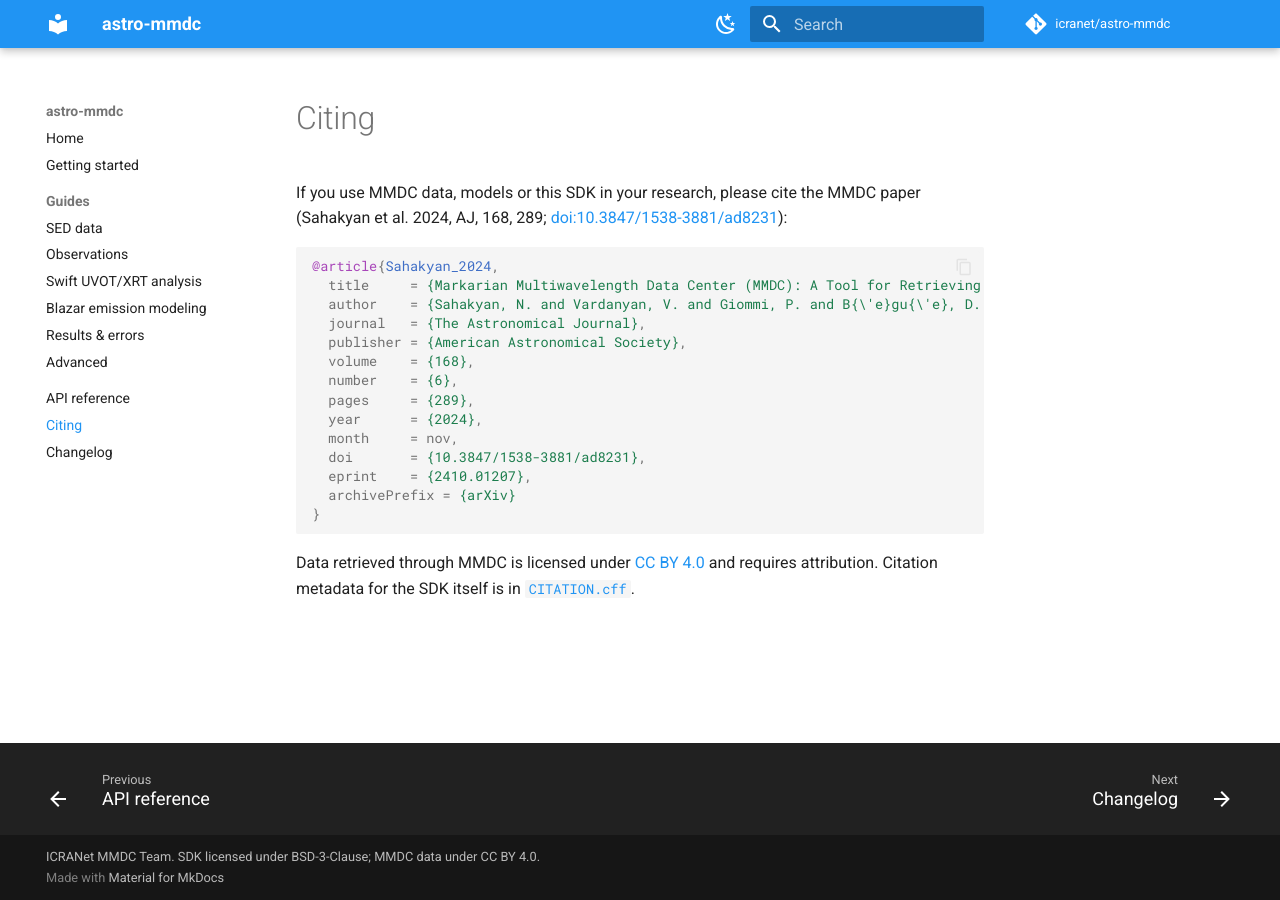
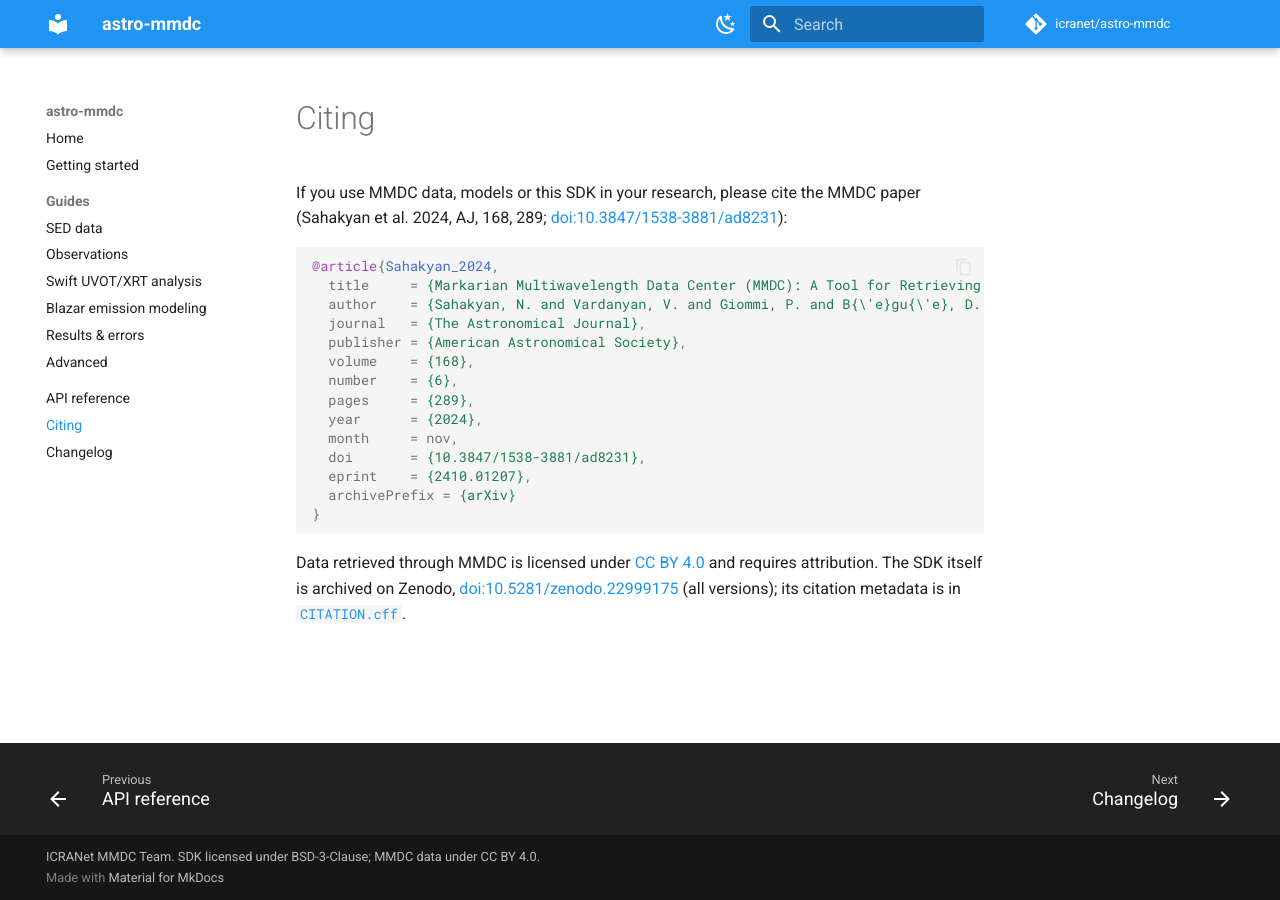
Before and after one commit to icranet/astro-mmdc, an MkDocs documentation site: the page built from docs/citing.md, in a window 1280 px wide. Built offline with MkDocs 1.6.1 and Material for MkDocs 9.7.7, drawn with Linux system fonts in a browser that asks for light colours; comment, search, counter and statistics services are not loaded.

Commit message:
Zenodo software DOI in README, CITATION.cff and docs (#3)
* Zenodo DOI: README badge, CITATION.cff identifiers, docs Citing

* README: Zenodo's repository DOI badge

````diff
--- a/docs/citing.md
+++ b/docs/citing.md
@@ -21,4 +21,4 @@ If you use MMDC data, models or this SDK in your research, please cite the MMDC
 ```
 
 Data retrieved through MMDC is licensed under [CC BY 4.0](https://creativecommons.org/licenses/by/4.0/)
-and requires attribution. Citation metadata for the SDK itself is in [`CITATION.cff`](https://github.com/icranet/astro-mmdc/blob/main/CITATION.cff).
+and requires attribution. The SDK itself is archived on Zenodo, [doi:10.5281/zenodo.22999175](https://doi.org/10.5281/zenodo.22999175) (all versions); its citation metadata is in [`CITATION.cff`](https://github.com/icranet/astro-mmdc/blob/main/CITATION.cff).
````
Also changed, not shown: README.md (+3 -2 lines), 1 other file.
